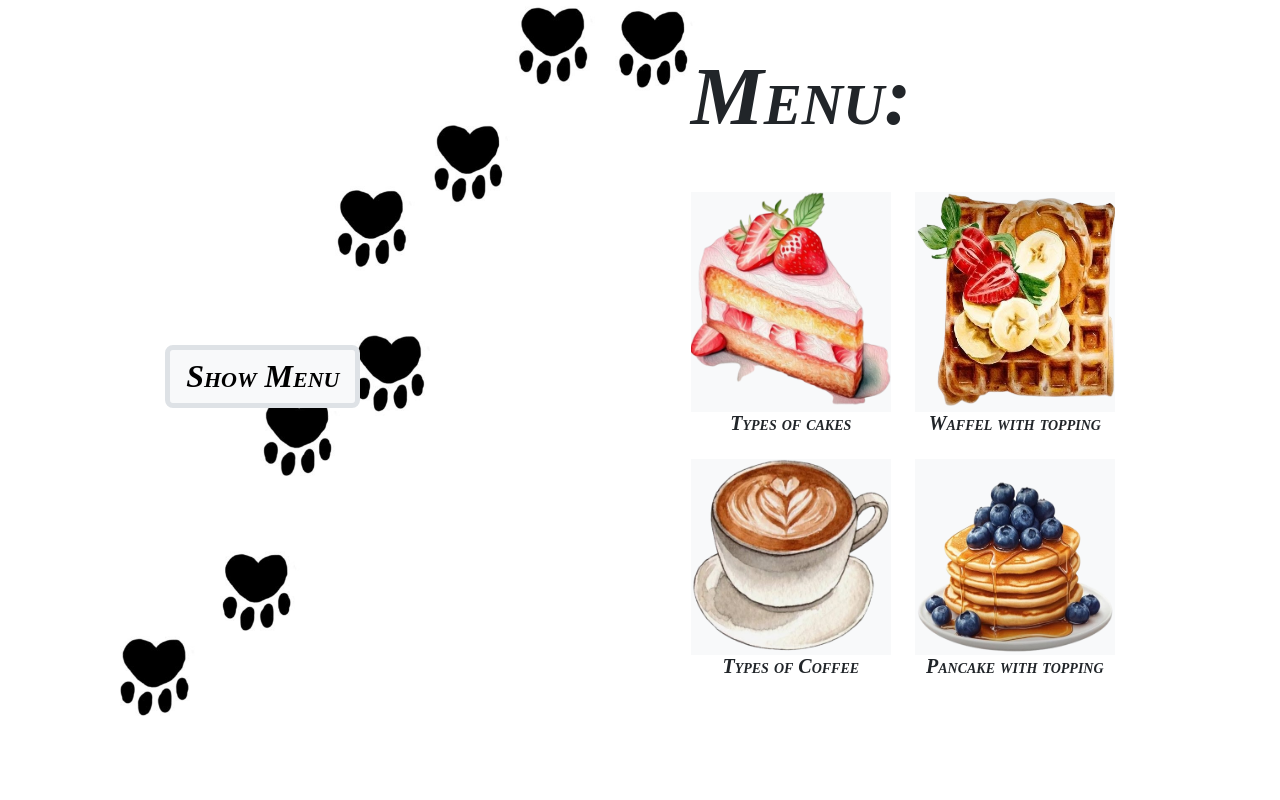
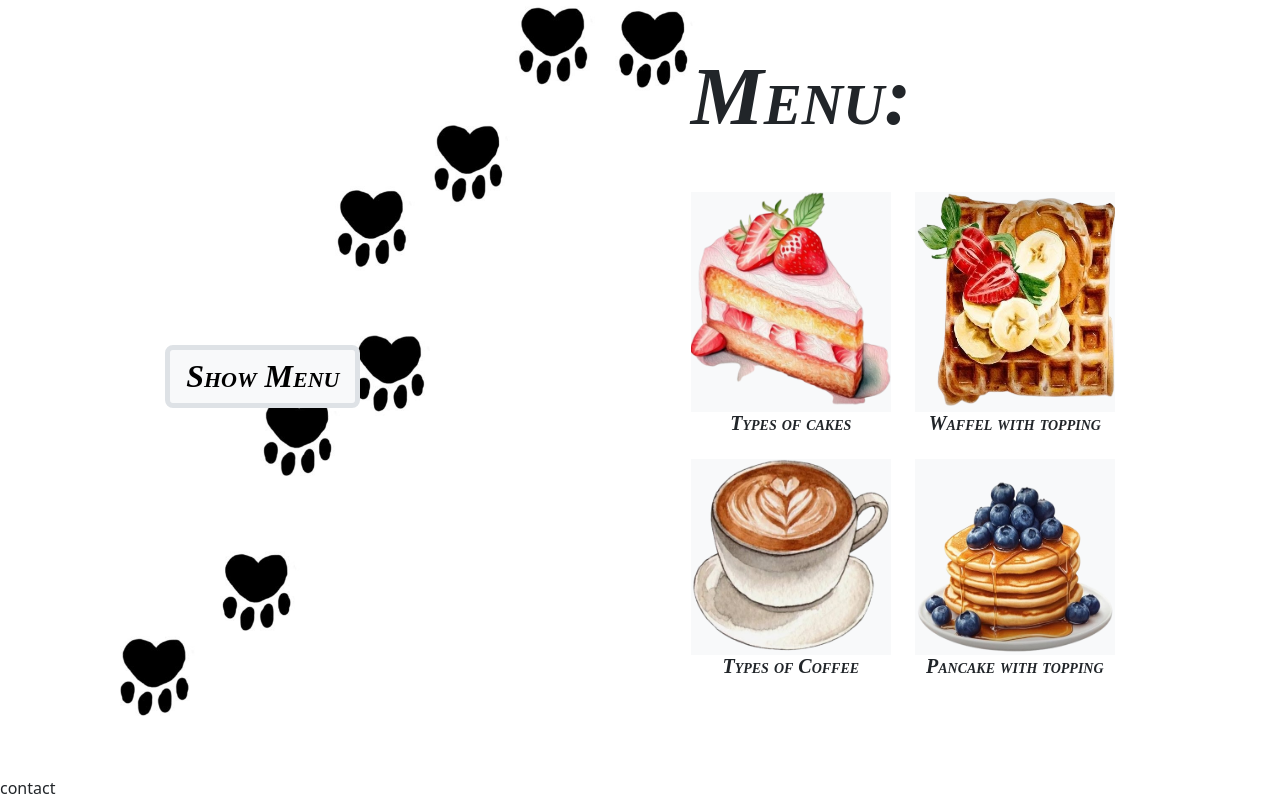
Before and after one commit to Yasaman-Behnam-Malekzadeh/cat-cafe, a React (Create React App) app: page / in a window 1280 px wide. Shown: the part 1584-2384 px from the top of the page. Before the commit the page ends 2360 px from the top, so only its background shows below. Built offline with nearby package versions, Linux system fonts and the light colour scheme.

Commit message:
Add contact component for contact part

```diff
--- a/src/App.js
+++ b/src/App.js
@@ -1,3 +1,4 @@
+import Contact from "./components/Contact";
 import FunFacts from "./components/FunFacts";
 import Home from "./components/Home";
 import Menu from "./components/Menu";
@@ -8,6 +9,7 @@ function App() {
       <Home />
       <FunFacts />
       <Menu />
+      <Contact />
     </div>
   );
 }
--- /dev/null
+++ b/src/components/Contact.js
@@ -0,0 +1,11 @@
+
+
+function Contact() {
+  return (
+    <div className="App">
+      contact
+    </div>
+  );
+}
+
+export default Contact;
```
